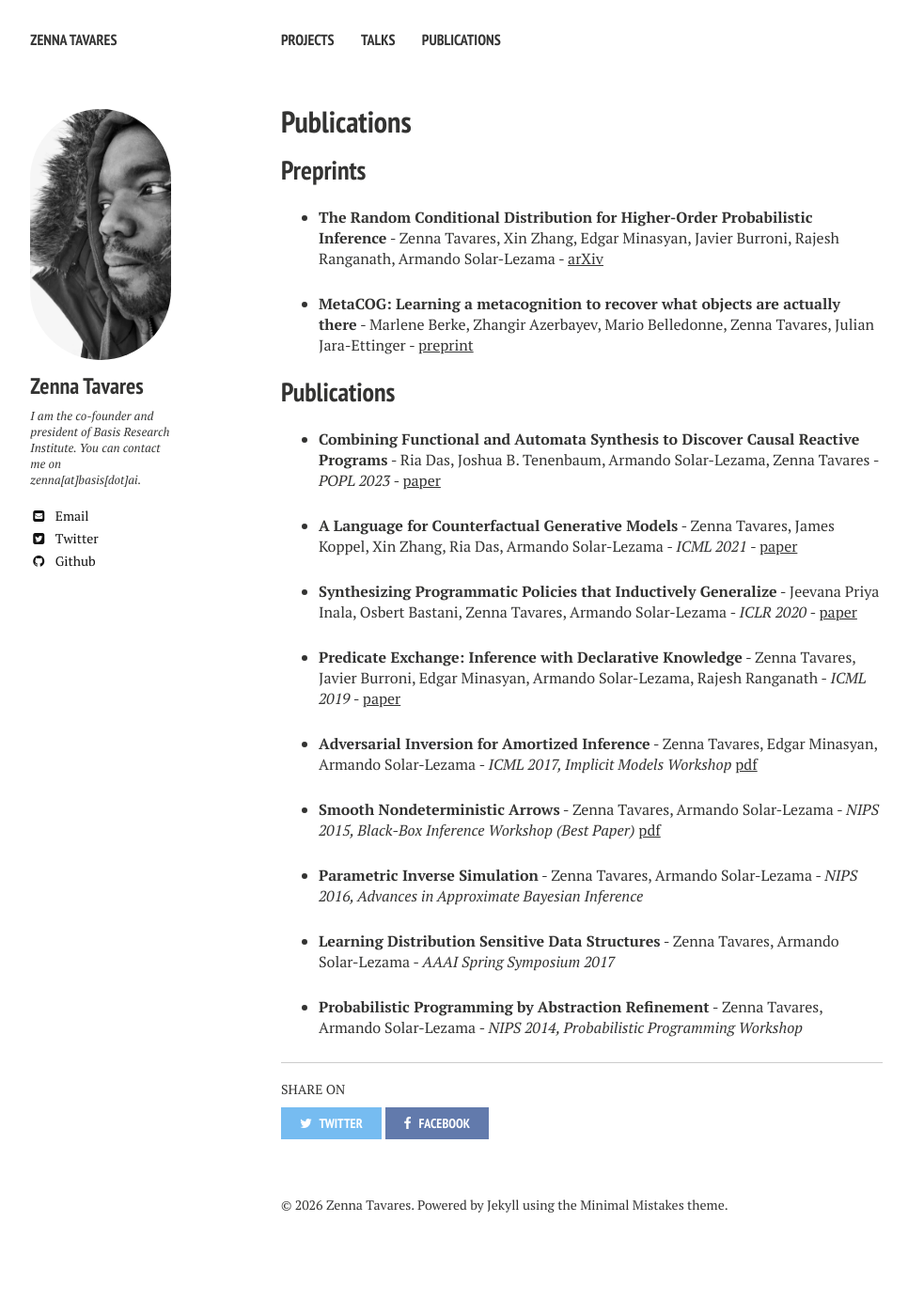
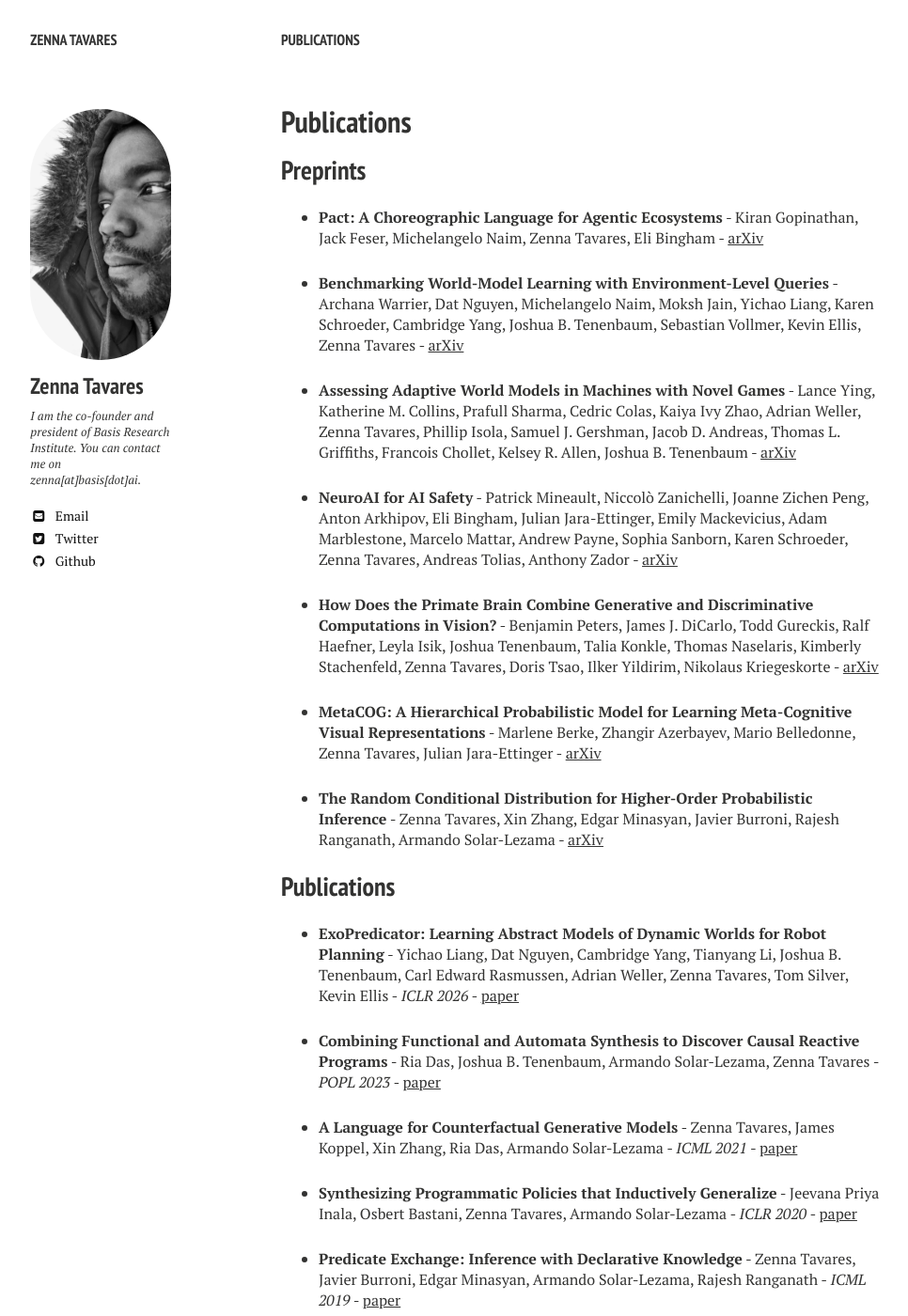
Before and after one commit to zenna/zenna.github.io, a Jekyll site: the page built from publications/index.md, in a window 1280 px wide and 1400 px high. Shown: the whole window at 94% size, without its empty margins (21-987 px from the left). Built offline with Jekyll 4.4.1, drawn with Linux system fonts in a browser that asks for light colours.

Commit message:
Update publications and simplify site navigation

```diff
--- a/publications/index.md
+++ b/publications/index.md
@@ -6,11 +6,24 @@ tags: [publications]
 
 ## Preprints
 
+- __Pact: A Choreographic Language for Agentic Ecosystems__ - Kiran Gopinathan, Jack Feser, Michelangelo Naim, Zenna Tavares, Eli Bingham - [arXiv](https://arxiv.org/abs/2605.03143)
+
+- __Benchmarking World-Model Learning with Environment-Level Queries__ - Archana Warrier, Dat Nguyen, Michelangelo Naim, Moksh Jain, Yichao Liang, Karen Schroeder, Cambridge Yang, Joshua B. Tenenbaum, Sebastian Vollmer, Kevin Ellis, Zenna Tavares - [arXiv](https://arxiv.org/abs/2510.19788)
+
+- __Assessing Adaptive World Models in Machines with Novel Games__ - Lance Ying, Katherine M. Collins, Prafull Sharma, Cedric Colas, Kaiya Ivy Zhao, Adrian Weller, Zenna Tavares, Phillip Isola, Samuel J. Gershman, Jacob D. Andreas, Thomas L. Griffiths, Francois Chollet, Kelsey R. Allen, Joshua B. Tenenbaum - [arXiv](https://arxiv.org/abs/2507.12821)
+
+- __NeuroAI for AI Safety__ - Patrick Mineault, Niccolò Zanichelli, Joanne Zichen Peng, Anton Arkhipov, Eli Bingham, Julian Jara-Ettinger, Emily Mackevicius, Adam Marblestone, Marcelo Mattar, Andrew Payne, Sophia Sanborn, Karen Schroeder, Zenna Tavares, Andreas Tolias, Anthony Zador - [arXiv](https://arxiv.org/abs/2411.18526)
+
+- __How Does the Primate Brain Combine Generative and Discriminative Computations in Vision?__ - Benjamin Peters, James J. DiCarlo, Todd Gureckis, Ralf Haefner, Leyla Isik, Joshua Tenenbaum, Talia Konkle, Thomas Naselaris, Kimberly Stachenfeld, Zenna Tavares, Doris Tsao, Ilker Yildirim, Nikolaus Kriegeskorte - [arXiv](https://arxiv.org/abs/2401.06005)
+
+- __MetaCOG: A Hierarchical Probabilistic Model for Learning Meta-Cognitive Visual Representations__ - Marlene Berke, Zhangir Azerbayev, Mario Belledonne, Zenna Tavares, Julian Jara-Ettinger - [arXiv](https://arxiv.org/abs/2110.03105)
+
 - __The Random Conditional Distribution for Higher-Order Probabilistic Inference__ - Zenna Tavares, Xin Zhang, Edgar Minasyan, Javier Burroni, Rajesh Ranganath, Armando Solar-Lezama - [arXiv](https://arxiv.org/abs/1903.10556)
 
-- __MetaCOG: Learning a metacognition to recover what objects are actually there__ - Marlene Berke, Zhangir Azerbayev, Mario Belledonne, Zenna Tavares, Julian Jara-Ettinger - [preprint](https://www.zenna.org/publications/metaCOG2022.pdf)
+## Publications
 
-## Publications
+- __ExoPredicator: Learning Abstract Models of Dynamic Worlds for Robot Planning__ - Yichao Liang, Dat Nguyen, Cambridge Yang, Tianyang Li, Joshua B. Tenenbaum, Carl Edward Rasmussen, Adrian Weller, Zenna Tavares, Tom Silver, Kevin Ellis - *ICLR 2026* - [paper](https://proceedings.iclr.cc/paper_files/paper/2026/hash/5140fb72e83da1383f79352ca101d0f5-Abstract-Conference.html)
+
 - __Combining Functional and Automata Synthesis to Discover Causal Reactive Programs__ - Ria Das, Joshua B. Tenenbaum, Armando Solar-Lezama, Zenna Tavares - *POPL 2023* - [paper](https://doi.org/10.1145/3571249)
 
 - __A Language for Counterfactual Generative Models__ - Zenna Tavares, James Koppel, Xin Zhang, Ria Das, Armando Solar-Lezama - *ICML 2021* - [paper](https://proceedings.mlr.press/v139/tavares21a.html)
--- a/sitemap.xml
+++ b/sitemap.xml
@@ -4,8 +4,6 @@ layout: null
 <?xml version="1.0" encoding="UTF-8"?>
 <urlset xmlns="http://www.sitemaps.org/schemas/sitemap/0.9">
   <url><loc>{{ site.url }}/</loc></url>
-  <url><loc>{{ site.url }}/projects/</loc></url>
   <url><loc>{{ site.url }}/publications/</loc></url>
-  <url><loc>{{ site.url }}/talks/</loc></url>
   <url><loc>{{ site.url }}/juliacon2015slides/</loc></url>
 </urlset>
```
Also changed, not shown: _data/navigation.yml (+0 -8 lines), projects/index.md (deleted, +0 -49 lines), talks/index.md (deleted, +0 -28 lines).
